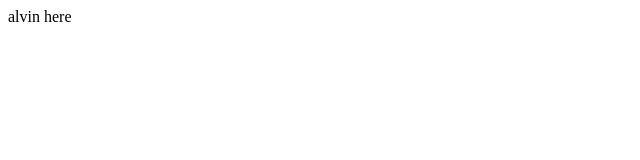
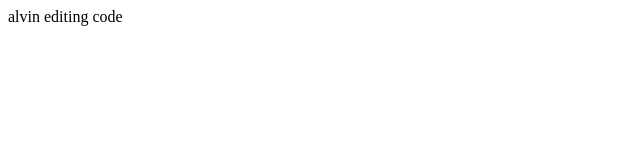
Before and after one commit to FullStackDev-Alvin/testing, a plain HTML site: page index.html in a window 1280 px wide. Shown: the full height of the page, 0-640 px from the left. Drawn offline with Linux system fonts and the light colour scheme.

Commit message:
first commit

```diff
--- a/index.html
+++ b/index.html
@@ -6,6 +6,6 @@
     <title>Document</title>
 </head>
 <body>
-    alvin here
+    alvin editing code
 </body>
 </html>
```
